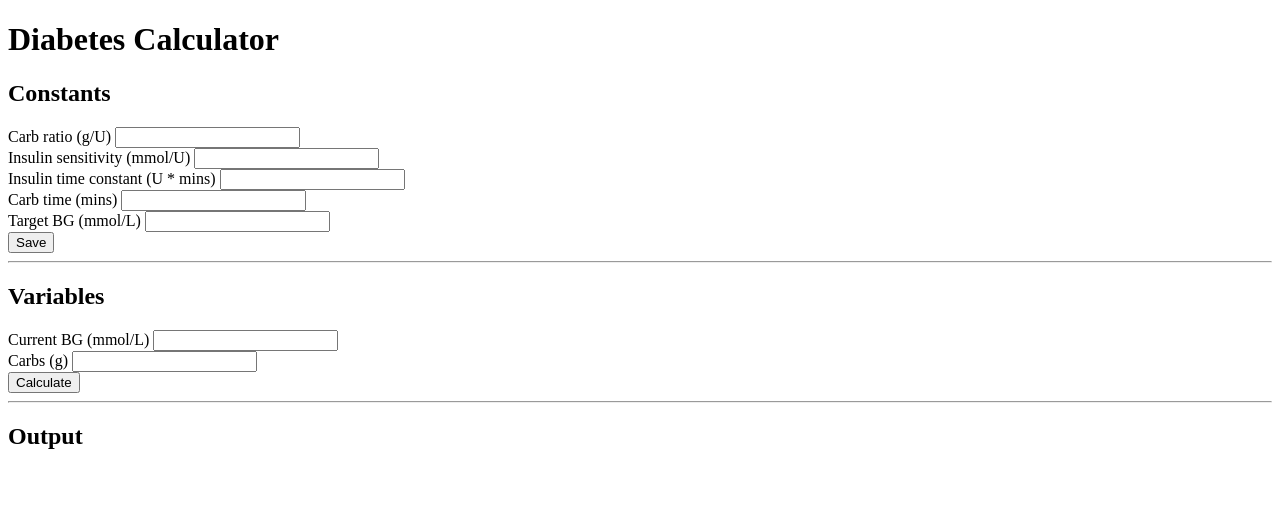
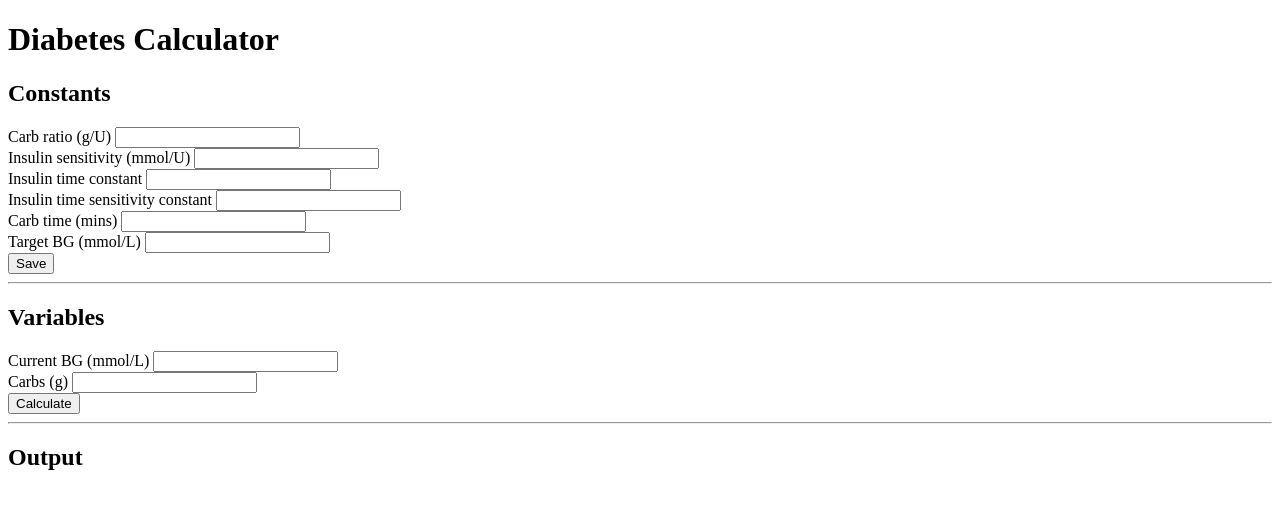
Before and after one commit to Lexicled/diabetes_calculator, a SvelteKit app: page / in a window 1280 px wide. Shown: the top 508 px of the page. Built offline with nearby package versions, Linux system fonts and the light colour scheme.

Commit message:
Changed insulin time calculation formula

```diff
--- a/src/routes/+page.svelte
+++ b/src/routes/+page.svelte
@@ -28,6 +28,7 @@
     let carbRatio;
     let sensitivity;
     let insTime;
+    let insTimeSens;
     let carbTime;
     let target;
 
@@ -44,6 +45,7 @@
         carbRatio = parseFloat(getCookie("carbRatio"));
         sensitivity = parseFloat(getCookie("sensitivity"));
         insTime = parseFloat(getCookie("insTime"));
+        insTimeSens = parseFloat(getCookie("insTimeSens"));
         carbTime = parseFloat(getCookie("carbTime"));
         target = parseFloat(getCookie("target"));
     }
@@ -52,6 +54,7 @@
         setCookie("carbRatio", carbRatio.toString());
         setCookie("sensitivity", sensitivity.toString());
         setCookie("insTime", insTime.toString());
+        setCookie("insTimeSens", insTimeSens.toString());
         setCookie("carbTime", carbTime.toString());
         setCookie("target", target.toString());
     }
@@ -61,7 +64,7 @@
         let bolusUnits = carbs / carbRatio;
         let totalUnits = adjustmentUnits + bolusUnits;
 
-        let insTimeVar = insTime / totalUnits;
+        let insTimeVar = insTime / (totalUnits ** insTimeSens);
         let timeBeforeMeal = insTimeVar - carbTime;
 
         let outputStr = "";
@@ -91,8 +94,11 @@
         <label for="sensitivity">Insulin sensitivity (mmol/U)</label>
         <input type="number" name="sensitivity" bind:value={sensitivity}><br>
 
-        <label for="insTime">Insulin time constant (U * mins)</label>
+        <label for="insTime">Insulin time constant</label>
         <input type="number" name="insTime" bind:value={insTime}><br>
+
+        <label for="insTimeSens">Insulin time sensitivity constant</label>
+        <input type="number" name="insTimeSens" bind:value={insTimeSens}><br>
 
         <label for="carbTime">Carb time (mins)</label>
         <input type="number" name="carbTime" bind:value={carbTime}><br>
```
